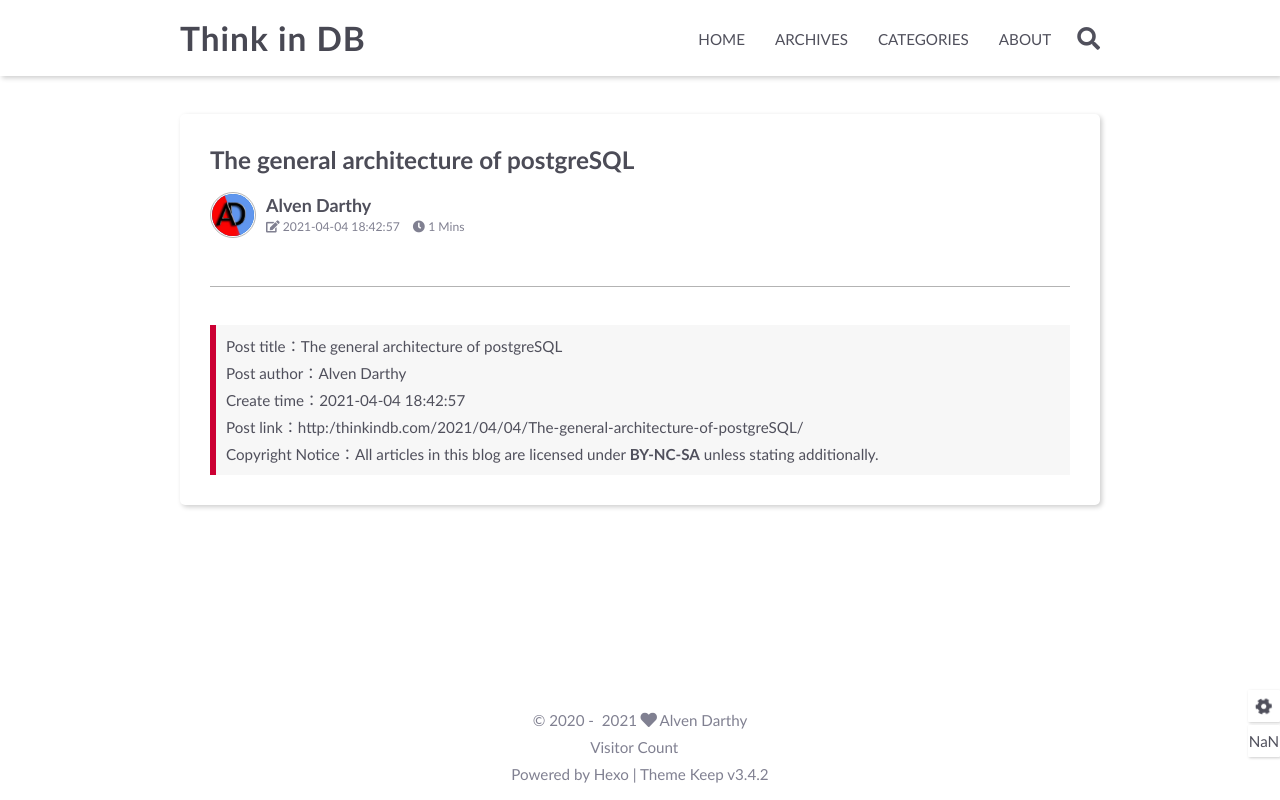
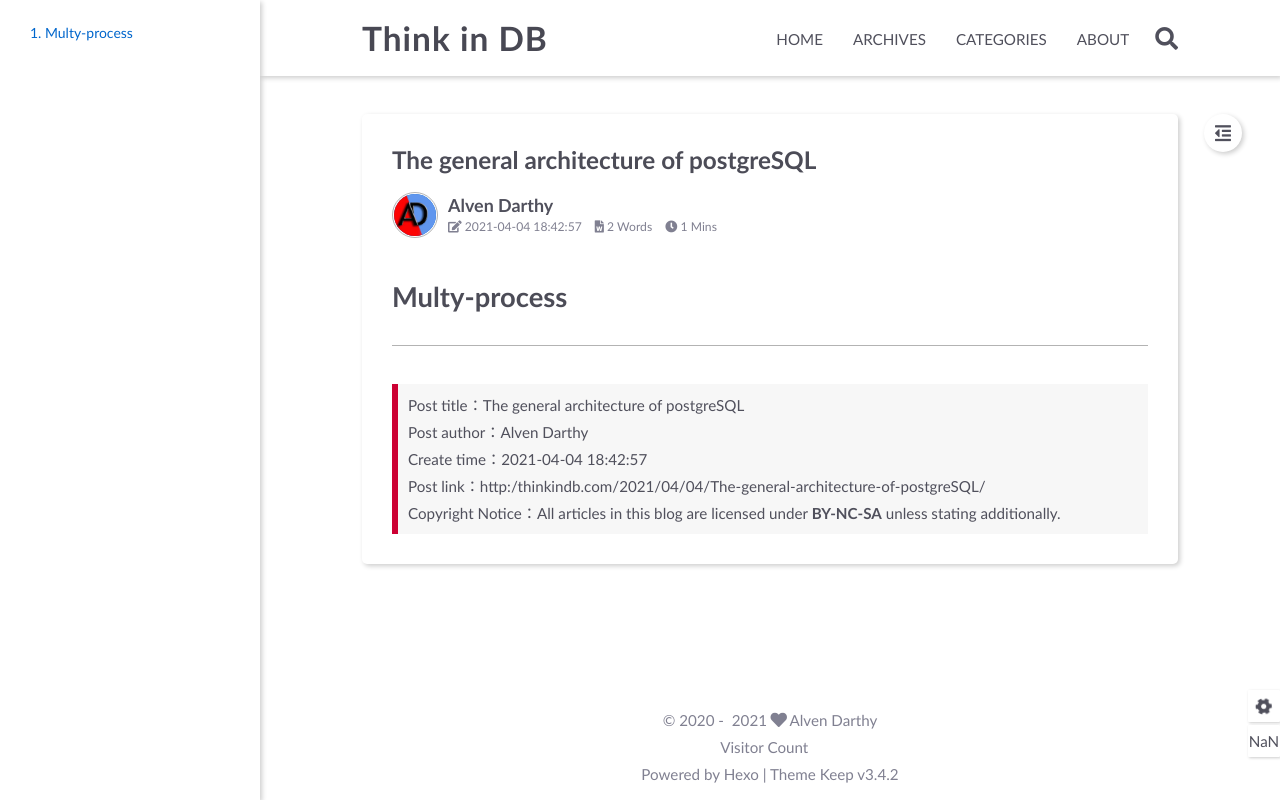
Before and after one commit to alvendarthy/alvendarthy.github.io, a plain HTML site: page 2021/04/04/The-general-architecture-of-postgreSQL/index.html in a window 1280 px wide. Drawn offline with Linux system fonts and the light colour scheme; some packages are replaced by stand-ins of ours; a script that the page names is missing.

Commit message:
Site updated: 2021-04-04 18:45:28

```diff
--- a/2021/04/04/The-general-architecture-of-postgreSQL/index.html
+++ b/2021/04/04/The-general-architecture-of-postgreSQL/index.html
@@ -174,6 +174,10 @@
 
 
 
+        <span class="article-wordcount article-meta-item">
+            <i class="fas fa-file-word"></i>&nbsp;<span>2 Words</span>
+        </span>
+
 
         <span class="article-min2read article-meta-item">
             <i class="fas fa-clock"></i>&nbsp;<span>1 Mins</span>
@@ -188,7 +192,7 @@
 
 
         <div class="article-content markdown-body">
-
+            <h1 id="Multy-process"><a href="#Multy-process" class="headerlink" title="Multy-process"></a>Multy-process</h1>
         </div>
 
 
@@ -320,7 +324,7 @@
         <aside class="page-aside">
             <div class="post-toc-wrap">
     <div class="post-toc">
-
+        <ol class="nav"><li class="nav-item nav-level-1"><a class="nav-link" href="#Multy-process"><span class="nav-number">1.</span> <span class="nav-text">Multy-process</span></a></li></ol>
     </div>
 </div>
         </aside>
--- a/search.json
+++ b/search.json
@@ -1 +1 @@
-[{"title":"The general architecture of postgreSQL","url":"/2021/04/04/The-general-architecture-of-postgreSQL/","content":""}]
+[{"title":"The general architecture of postgreSQL","url":"/2021/04/04/The-general-architecture-of-postgreSQL/","content":"Multy-process"}]
```
Also changed, not shown: index.html (+1 -1 lines).
